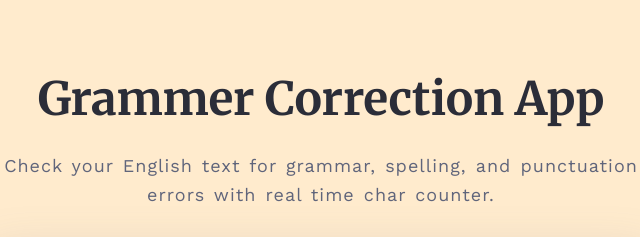
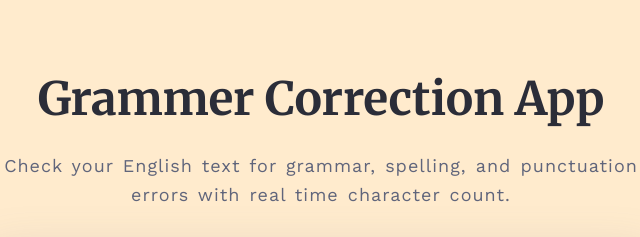
Before and after one commit to Samik072/Grammer_correction_app, a plain HTML site: page index.html in a window 1280 px wide. Shown: the top 237 px of the page, 319-959 px from the left. Drawn offline with nearby package versions, Linux system fonts and the light colour scheme.

Commit message:
Update index.html

```diff
--- a/index.html
+++ b/index.html
@@ -11,7 +11,7 @@
     <div class="container">
       <h2>Grammer Correction App</h2>
       <p>
-        Check your English text for grammar, spelling, and punctuation errors with real time char counter.
+        Check your English text for grammar, spelling, and punctuation errors with real time character count.
       </p>
 
       <textarea
```
